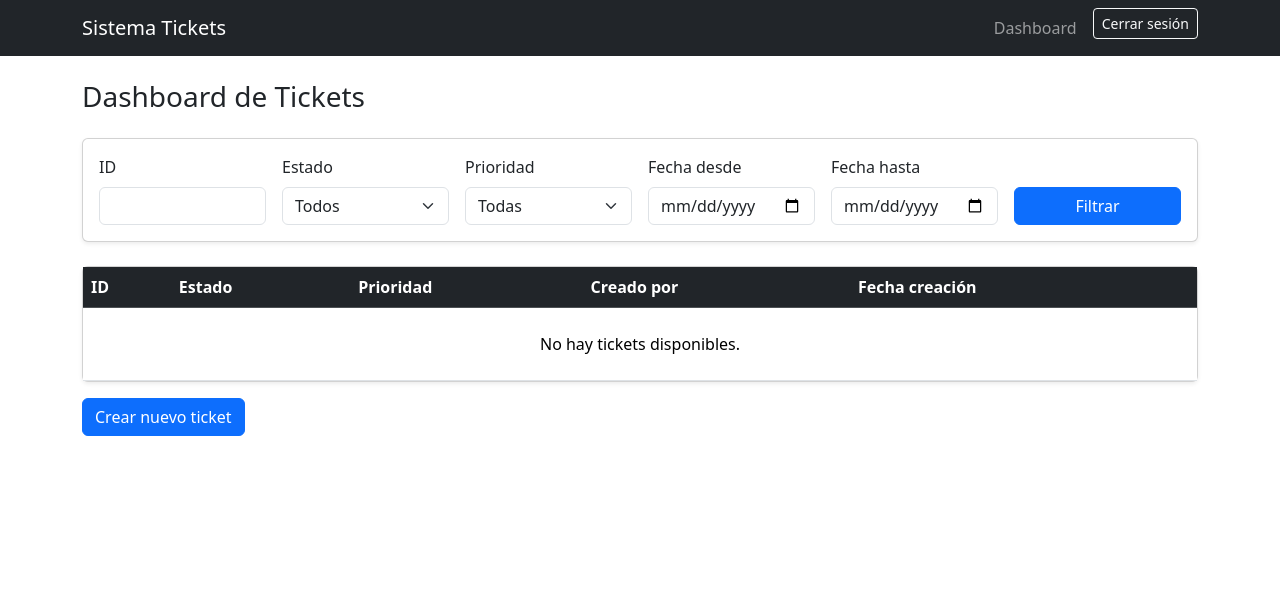
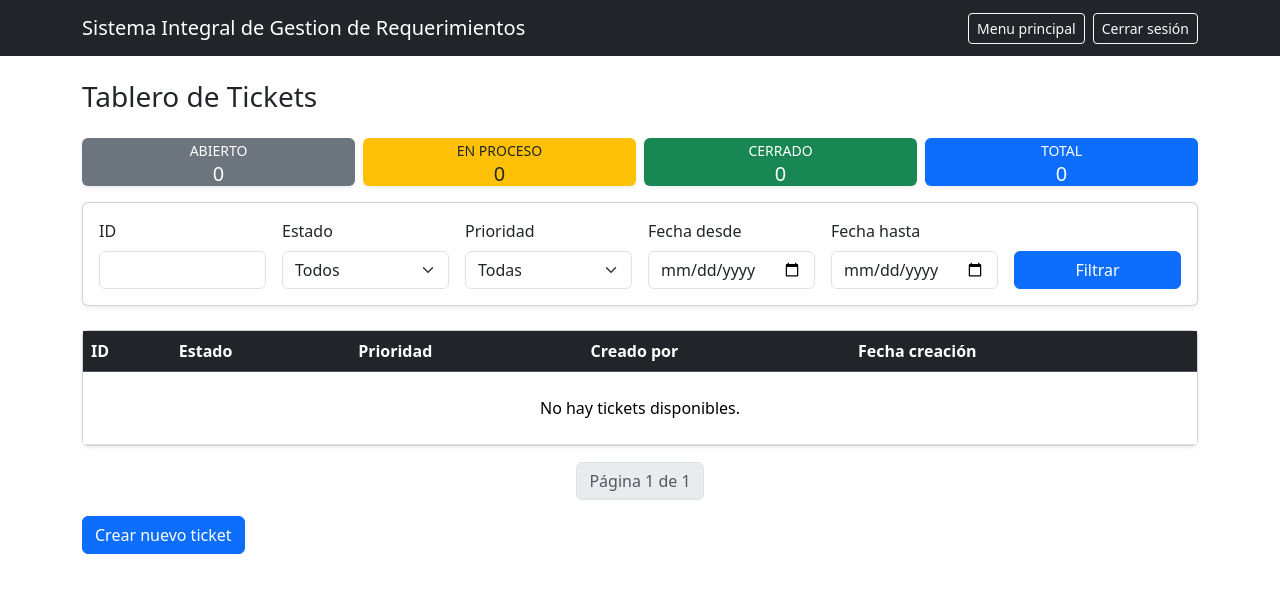
Before and after one commit to PasanteAreaInformatica/SIGR, a Django app: page /tickets/lista/ in a window 1280 px wide. Shown: the top 593 px of the page. Run offline with Django 5.2, Linux system fonts and the light colour scheme; the visitor is signed in with stand-in values (Sample User, id 1); data that the repository does not hold is empty.

Commit message:
modelo funcional, listo para iniciar ajustes finales

```diff
--- a/tickets/templates/base.html
+++ b/tickets/templates/base.html
@@ -13,7 +13,7 @@
     <div class="container">
 
         <a class="navbar-brand" href="#">
-            Sistema Tickets
+            Sistema Integral de Gestion de Requerimientos
         </a>
 
         <div class="collapse navbar-collapse justify-content-end">
@@ -23,9 +23,12 @@
                 {% if user.is_authenticated %}
 
                     <li class="nav-item">
-                        <a class="nav-link" href="{% url 'lista_tickets' %}">
-                            Dashboard
-                        </a>
+                        <form method="post" action="{% url 'lista_tickets' %}" class="d-inline">
+                            {% csrf_token %}
+                            <button type="submit" class="btn btn-outline-light btn-sm ms-2">
+                                Menu principal
+                            </button>
+                        </form>
                     </li>
 
                     <li class="nav-item">
--- a/tickets/templates/registration/login.html
+++ b/tickets/templates/registration/login.html
@@ -17,12 +17,12 @@
                 <form method="post">
                     {% csrf_token %}
 
-                    <div class="mb-3">
+                    <div class="mb-3 text-center">
                         {{ form.username.label_tag }}
                         {{ form.username }}
                     </div>
 
-                    <div class="mb-3">
+                    <div class="mb-3 text-center">
                         {{ form.password.label_tag }}
                         {{ form.password }}
                     </div>
--- a/tickets/templates/tickets/lista_tickets.html
+++ b/tickets/templates/tickets/lista_tickets.html
@@ -1,10 +1,50 @@
 {% extends "base.html" %}
 
-{% block title %}Dashboard{% endblock %}
+{% block title %}Menu principal{% endblock %}
 
 {% block content %}
 
-<h3 class="mb-4">Dashboard de Tickets</h3>
+<h3 class="mb-4">Tablero de Tickets</h3>
+
+<div class="row mb-3 g-2">
+
+    <div class="col-md-3">
+        <div class="card text-center shadow-sm border-0 py-0 bg-secondary text-white">
+            <div class="card-body p-0">
+                <small>ABIERTO</small>
+                <h5 class="mb-0">{{ open_count }}</h5>
+            </div>
+        </div>
+    </div>
+
+    <div class="col-md-3">
+        <div class="card text-center shadow-sm border-0 py-0 bg-warning">
+            <div class="card-body p-0">
+                <small>EN PROCESO</small>
+                <h5 class="mb-0">{{ in_progress_count }}</h5>
+            </div>
+        </div>
+    </div>
+
+    <div class="col-md-3">
+        <div class="card text-center shadow-sm border-0 py-0 bg-success text-white">
+            <div class="card-body p-0">
+                <small>CERRADO</small>
+                <h5 class="mb-0">{{ closed_count }}</h5>
+            </div>
+        </div>
+    </div>
+
+    <div class="col-md-3">
+        <div class="card text-center shadow-sm border-0 py-0 bg-primary text-white">
+            <div class="card-body p-0">
+                <small>TOTAL</small>
+                <h5 class="mb-0">{{ total }}</h5>
+            </div>
+        </div>
+    </div>
+
+</div>
 
 <!-- 🔎 FILTROS -->
 <div class="card mb-4 shadow-sm">
@@ -20,9 +60,9 @@
                 <label class="form-label">Estado</label>
                 <select name="estado" class="form-select">
                     <option value="">Todos</option>
-                    <option value="OPEN">Open</option>
-                    <option value="IN_PROGRESS">In Progress</option>
-                    <option value="CLOSED">Closed</option>
+                    <option value="OPEN">Abierto</option>
+                    <option value="IN_PROGRESS">En proceso</option>
+                    <option value="CLOSED">Cerrado</option>
                 </select>
             </div>
 
@@ -123,8 +163,38 @@
     </div>
 </div>
 
+<nav class="mt-3">
+    <ul class="pagination justify-content-center">
+
+        {% if page_obj.has_previous %}
+            <li class="page-item">
+                <a class="page-link" href="?page=1">&laquo; Primera</a>
+            </li>
+            <li class="page-item">
+                <a class="page-link" href="?page={{ page_obj.previous_page_number }}">Anterior</a>
+            </li>
+        {% endif %}
+
+        <li class="page-item disabled">
+            <span class="page-link">
+                Página {{ page_obj.number }} de {{ page_obj.paginator.num_pages }}
+            </span>
+        </li>
+
+        {% if page_obj.has_next %}
+            <li class="page-item">
+                <a class="page-link" href="?page={{ page_obj.next_page_number }}">Siguiente</a>
+            </li>
+            <li class="page-item">
+                <a class="page-link" href="?page={{ page_obj.paginator.num_pages }}">Última &raquo;</a>
+            </li>
+        {% endif %}
+
+    </ul>
+</nav>
+
 <!-- ➕ CREAR -->
-<div class="mt-3">
+<div class="mt-3 mb-3">
     <a href="{% url 'crear_ticket' %}" class="btn btn-primary">
         Crear nuevo ticket
     </a>
--- a/tickets/views.py
+++ b/tickets/views.py
@@ -11,6 +11,7 @@ from django.http import HttpResponse
 from openpyxl import Workbook
 from openpyxl.styles import Font
 from datetime import datetime
+from django.core.paginator import Paginator
 
 @login_required
 def crear_ticket(request):
@@ -35,23 +36,26 @@ def lista_tickets(request):
 
     user = request.user
 
-    # 🔹 Base queryset según rol
+    # 🔹 Base queryset según rol (SIN filtros)
     if not user.rol:
-        tickets = Ticket.objects.all()
+        base_tickets = Ticket.objects.all()
 
     elif user.rol.nombre == Role.ADMIN:
-        tickets = Ticket.objects.all()
+        base_tickets = Ticket.objects.all()
 
     elif user.rol.nombre == Role.TECNICO:
-        tickets = Ticket.objects.all()
+        base_tickets = Ticket.objects.all()
 
     elif user.rol.nombre == Role.ADMINISTRATIVO:
-        tickets = Ticket.objects.filter(usuario_crea=user)
+        base_tickets = Ticket.objects.filter(usuario_crea=user)
 
     else:
-        tickets = Ticket.objects.none()
+        base_tickets = Ticket.objects.none()
 
-    # 🔹 -------- FILTROS --------
+    # 🔹 Copia para aplicar filtros
+    tickets = base_tickets
+
+    # -------- FILTROS --------
 
     estado = request.GET.get("estado")
     prioridad = request.GET.get("prioridad")
@@ -74,13 +78,29 @@ def lista_tickets(request):
     if fecha_fin:
         tickets = tickets.filter(fecha_creacion__date__lte=fecha_fin)
 
+    # 📊 ESTADÍSTICAS (sobre base sin filtros)
+    total = base_tickets.count()
+    open_count = base_tickets.filter(estado__nombre="OPEN").count()
+    in_progress_count = base_tickets.filter(estado__nombre="IN_PROGRESS").count()
+    closed_count = base_tickets.filter(estado__nombre="CLOSED").count()
+
+    # 🔹 PAGINACIÓN
+    paginator = Paginator(tickets.order_by("-fecha_creacion"), 20)  # 10 por página
+    page_number = request.GET.get("page")
+    page_obj = paginator.get_page(page_number)
+
     context = {
-        "tickets": tickets,
+        "tickets": page_obj,  #  ahora enviamos page_obj
+        "page_obj": page_obj,
         "estado_actual": estado,
         "prioridad_actual": prioridad,
         "id_actual": ticket_id,
         "fecha_inicio_actual": fecha_inicio,
         "fecha_fin_actual": fecha_fin,
+        "total": total,
+        "open_count": open_count,
+        "in_progress_count": in_progress_count,
+        "closed_count": closed_count,
     }
 
     return render(request, "tickets/lista_tickets.html", context)
```
Also changed, not shown: tickets/forms.py (+9 -5 lines), tickets/templates/tickets/crear_ticket.html (+53 -7 lines), tickets/templates/tickets/detalle_ticket.html (+9 -1 lines).
